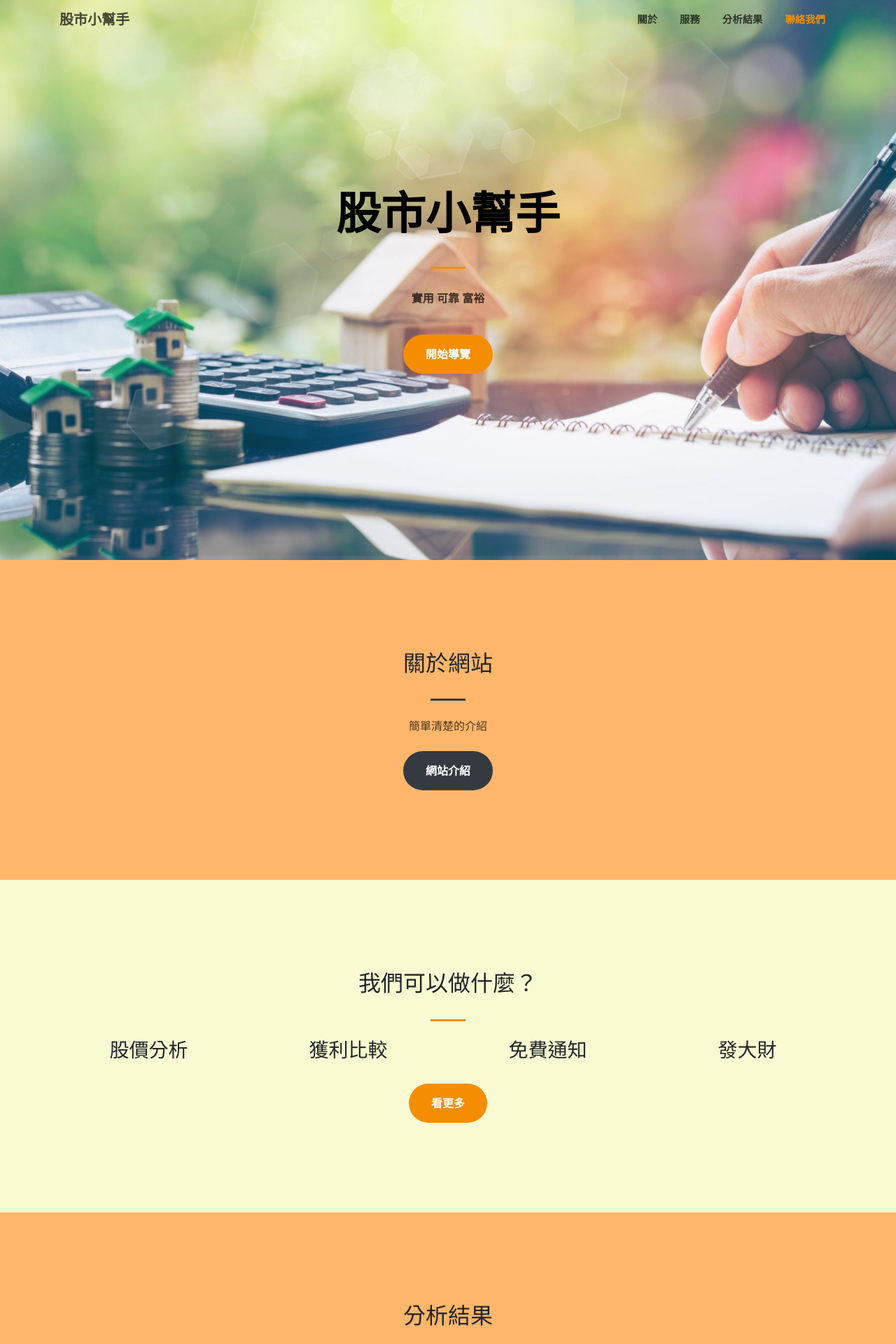
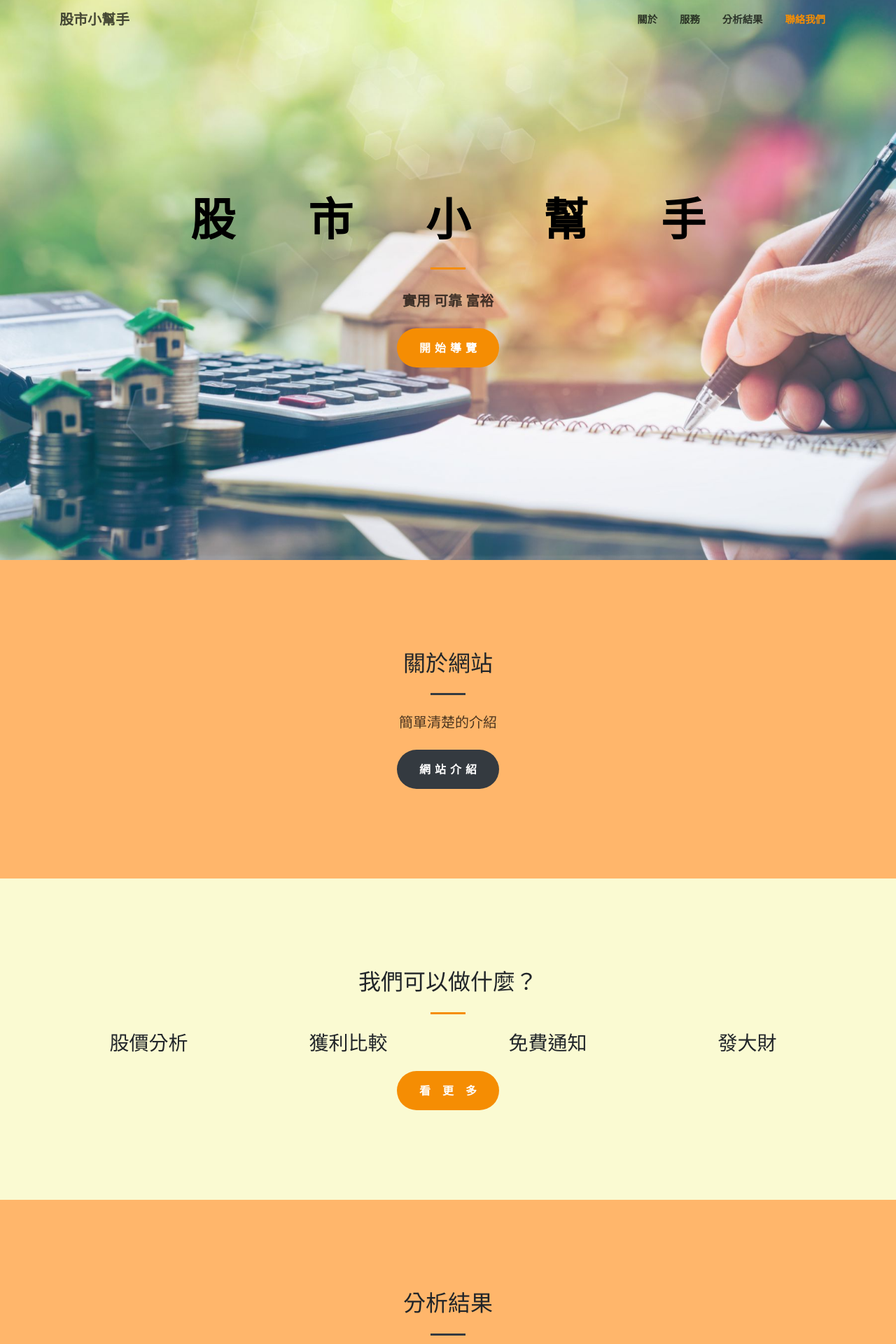
Before and after one commit to zxjte9411/NTUT_GraduateProject, a Django app: page / in a window 1280 px wide. Shown: the top 1920 px of the page at 70% size. Run offline with Django 3.2, Linux system fonts and the light colour scheme; parts of the project's set-up code (start-up, migrations or seed data) failed here and were passed over; some libraries are stand-ins or nearby versions.

Commit message:
補足缺漏的 style

```diff
--- a/back_end/stock/static/stock/css/creative.css
+++ b/back_end/stock/static/stock/css/creative.css
@@ -41,8 +41,13 @@ h2,
 h3,
 h4,
 h5,
-h6 {
-  font-family: 'Open Sans', 'Helvetica Neue', Arial, sans-serif;
+h6,p {
+  font-family: 'Open Sans', 'Helvetica Neue', Arial, sans-serif,'微軟正黑體';
+  margin: 0;
+}
+
+p {
+  font-size: 1.25rem;
 }
 
 .bg-primary {
@@ -211,7 +216,7 @@ img::-moz-selection {
   }
   #mainNav.navbar-shrink {
     border-bottom: 1px solid rgba(33, 37, 41, 0.1);
-    background-color: #fff;
+    background-color: rgba(255, 255, 255, 0.7);
   }
   #mainNav.navbar-shrink .navbar-brand {
     color: #F58D03;
@@ -265,7 +270,7 @@ header.masthead p {
 
 @media (min-width: 768px) {
   header.masthead p {
-    font-size: 1rem;
+    font-size: 1.25rem;
   }
 }
 
@@ -427,7 +432,11 @@ header.masterhead p {
 }
 
 .btn-xl {
+  width: 20%;
   padding: 1rem 2rem;
+  text-align: justify;
+  text-justify: distribute-all-lines;
+  text-align-last: justify;
 }
 
 .btn-primary {
@@ -656,4 +665,15 @@ form.login a:hover
 
 .header_text_color {
   color: #000000;
+  text-align: justify;
+  text-justify: distribute-all-lines;
+  text-align-last: justify;
+  margin-left: 10%;
+  margin-right: 10%;
 }
+
+.service-text{
+  text-align: center;
+  /* margin-top: 10%;
+  margin-bottom: 10%; */
+}
```
